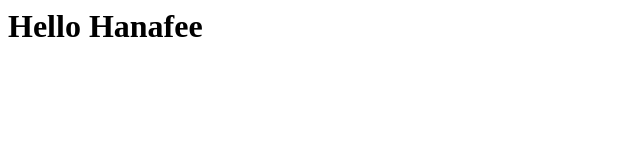
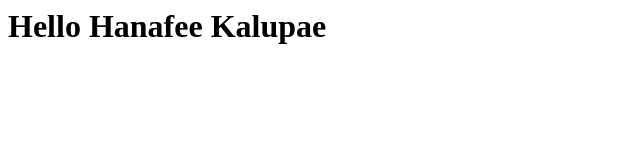
Before and after one commit to hanafee-k/testProject, a plain HTML site: page index.html in a window 1280 px wide. Shown: the whole page, without its empty margins (0-640 px from the left). Drawn offline with Linux system fonts and the light colour scheme.

Commit message:
add surname

```diff
--- a/index.html
+++ b/index.html
@@ -1,5 +1,5 @@
 <html>
     <body>
-        <h1>Hello Hanafee</h1>
+        <h1>Hello Hanafee Kalupae</h1>
     </body>
 </html>
```
